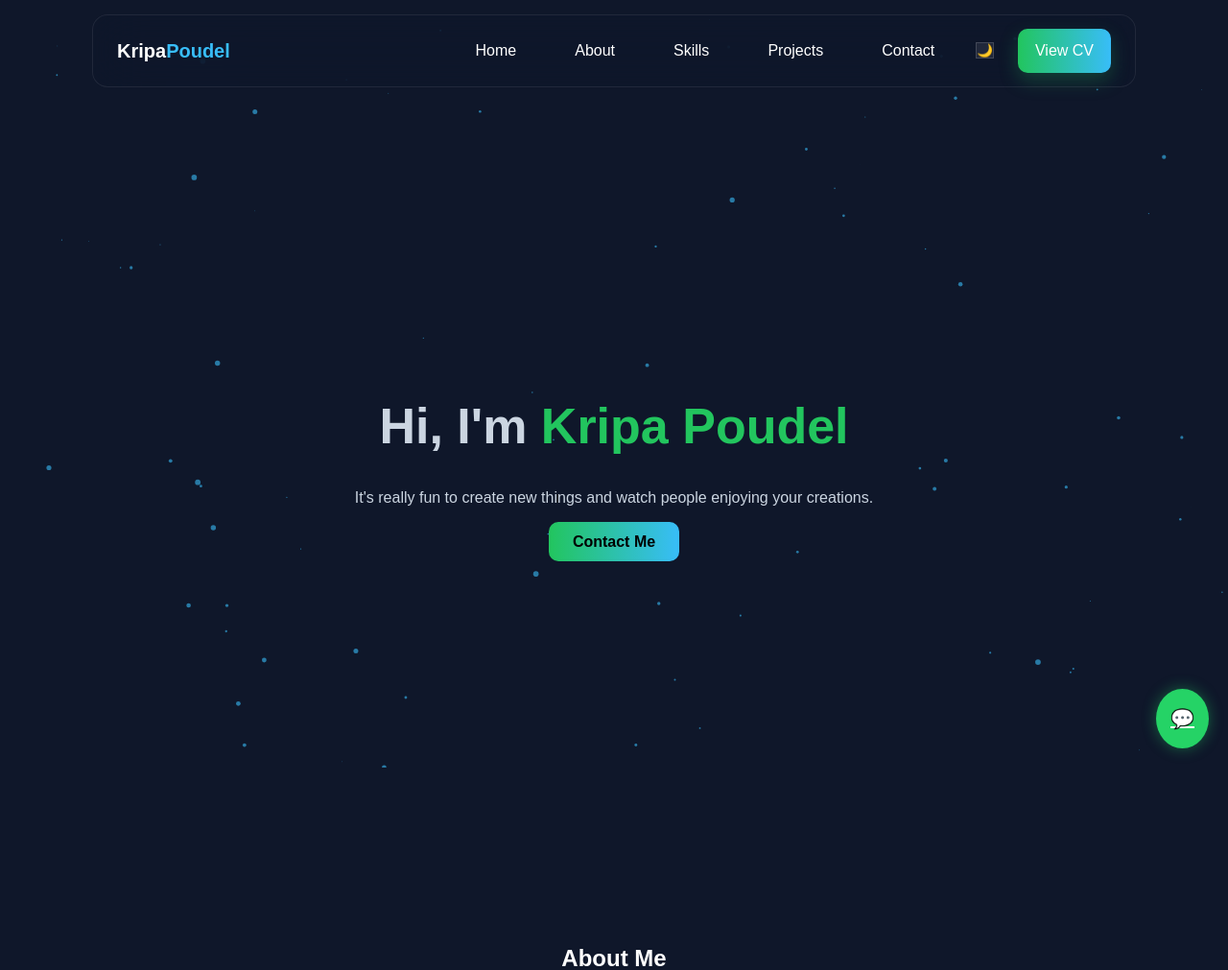
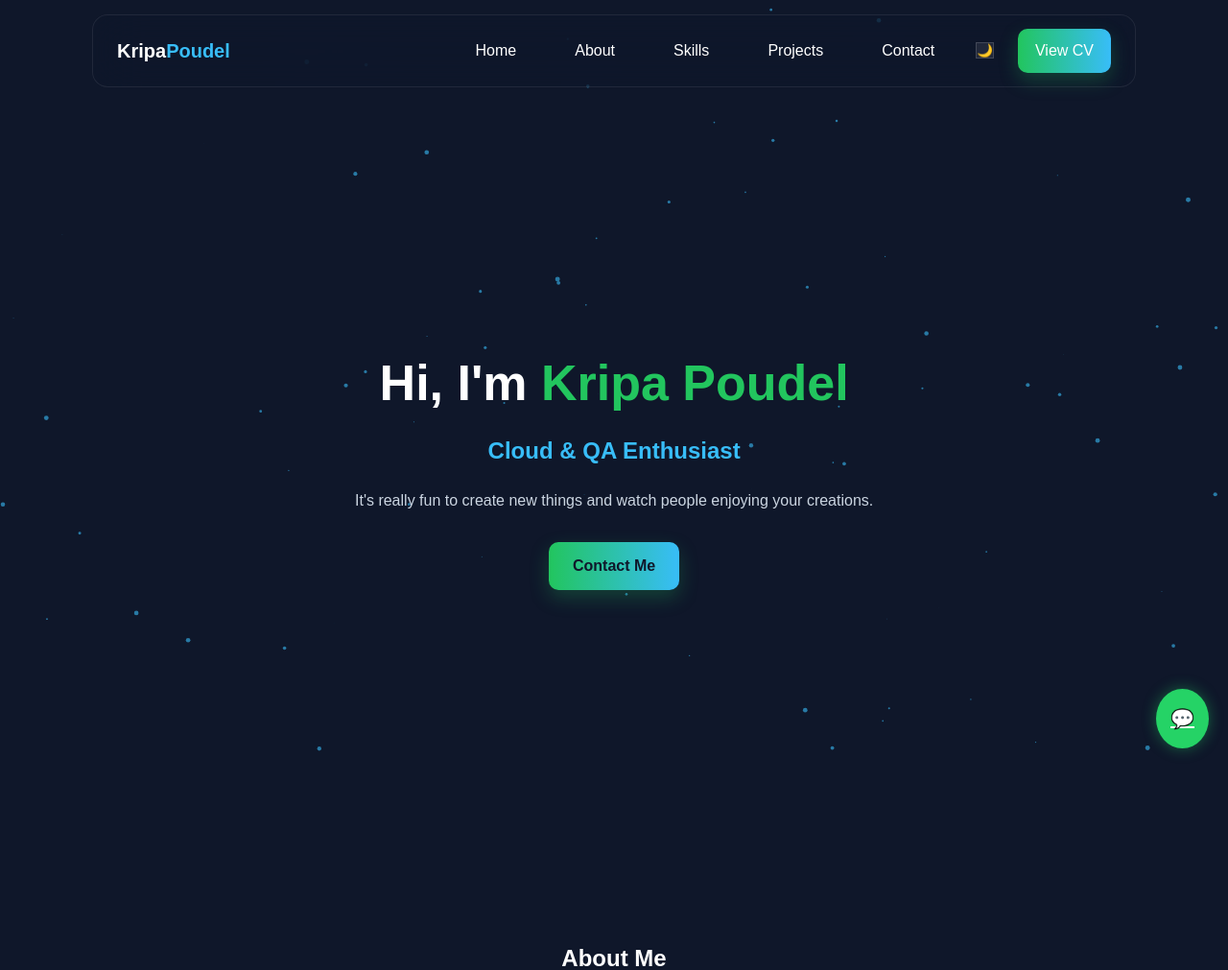
Before and after one commit to 363958/portfolio-, a Django app: page / in a window 1280 px wide. Shown: the top 1011 px of the page at 96% size. Run offline with Django 5.2, Linux system fonts and the light colour scheme.

Commit message:
full update

```diff
--- a/static/css/style.css
+++ b/static/css/style.css
@@ -205,41 +205,109 @@ background: var(--navbar-bg);
     align-items: center;
     text-align: center;
     padding: 0 20px;
-     color: var(--muted-text);
+
+    /* FIX: use theme system instead of fixed color */
+    color: var(--text-color);
+
+    overflow: hidden;
 }
 
+/* ================= HERO ANIMATED ELEMENTS ================= */
+.hero h1,
+.hero h2,
+.hero p,
+.hero .btn {
+    transition: transform 0.4s ease, opacity 0.4s ease;
+    will-change: transform, opacity;
+}
+
+/* ================= TITLE ================= */
 .hero h1 {
     font-size: 52px;
+    color: var(--text-color);
 }
 
 .hero h1 span {
     color: #22c55e;
 }
 
+/* ================= SUBTITLE ================= */
 .hero h2 {
     color: #38bdf8;
     margin-top: 10px;
 }
 
+/* ================= PARAGRAPH ================= */
 .hero p {
     max-width: 600px;
     margin: 20px auto;
-    color: #cbd5e1;
+
+    /* FIX: theme-aware muted text */
+    color: var(--muted-text);
+}
+
+/* ================= BUTTON ================= */
+.hero .btn {
+    display: inline-block;
+    margin-top: 10px;
 }
 
 /* ================= BUTTON ================= */
 .btn {
+    display: inline-block;
     padding: 12px 25px;
+
     background: linear-gradient(90deg, #22c55e, #38bdf8);
     border-radius: 10px;
+
     text-decoration: none;
-    color: black;
-    font-weight: bold;
-    transition: 0.3s;
+    font-weight: 700;
+
+    /* FIX: theme safe text color */
+    color: #0f172a;
+
+    transition: all 0.3s ease;
+
+    /* better interaction feel */
+    position: relative;
+    overflow: hidden;
+
+    box-shadow: 0 8px 20px rgba(34, 197, 94, 0.25);
 }
 
+/* ================= HOVER ================= */
 .btn:hover {
-    transform: translateY(-3px);
+    transform: translateY(-4px) scale(1.03);
+    box-shadow: 0 12px 30px rgba(56, 189, 248, 0.35);
+}
+
+/* ================= CLICK FEEDBACK ================= */
+.btn:active {
+    transform: translateY(-1px) scale(0.98);
+}
+
+/* ================= OPTIONAL SHINE EFFECT ================= */
+.btn::after {
+    content: "";
+    position: absolute;
+    top: 0;
+    left: -100%;
+
+    width: 100%;
+    height: 100%;
+
+    background: linear-gradient(
+        120deg,
+        transparent,
+        rgba(255,255,255,0.3),
+        transparent
+    );
+
+    transition: 0.5s;
+}
+
+.btn:hover::after {
+    left: 100%;
 }
 
 /* ================= SECTIONS ================= */
--- a/static/js/main.js
+++ b/static/js/main.js
@@ -1,3 +1,4 @@
+
 /* ================= MENU TOGGLE ================= */
 function toggleMenu() {
     const nav = document.getElementById("navLinks");
@@ -17,26 +18,28 @@ function toggleTheme() {
 }
 
 /* ================= LOAD SAVED THEME ================= */
-window.addEventListener("load", function () {
-    if (localStorage.getItem("theme") === "light") {
+window.addEventListener("DOMContentLoaded", () => {
+    const savedTheme = localStorage.getItem("theme");
+
+    if (savedTheme === "light") {
         document.body.classList.add("light-mode");
     }
 });
 
-/* ================= SCROLL SPY ================= */
+/* ================= SCROLL HANDLER (OPTIMIZED) ================= */
+window.addEventListener("scroll", () => {
+
+    /* ===== SCROLL SPY ===== */
     const sections = document.querySelectorAll("section");
     const navLinksSpy = document.querySelectorAll(".nav-link");
 
-window.addEventListener("scroll", () => {
-
     let current = "";
-    const scrollY = window.scrollY;
 
     sections.forEach(section => {
         const offset = section.offsetTop - 150;
         const height = section.offsetHeight;
 
-        if (scrollY >= offset && scrollY < offset + height) {
+        if (window.scrollY >= offset && window.scrollY < offset + height) {
             current = section.getAttribute("id");
         }
     });
@@ -48,38 +51,69 @@ window.addEventListener("scroll", () => {
             link.classList.add("active");
         }
     });
-});
 
-/* ================= SCROLL PROGRESS BAR ================= */
-window.addEventListener("scroll", () => {
+    /* ===== PROGRESS BAR ===== */
     const bar = document.getElementById("progressBar");
-    if (!bar) return;
 
+    if (bar) {
         const scrollTop = document.documentElement.scrollTop;
         const scrollHeight = document.documentElement.scrollHeight - document.documentElement.clientHeight;
         const scrolled = (scrollTop / scrollHeight) * 100;
 
         bar.style.width = scrolled + "%";
-});
+    }
 
-/* ================= NAVBAR SCROLL EFFECT ================= */
-window.addEventListener("scroll", function () {
+    /* ===== NAVBAR SCROLL EFFECT ===== */
     const navbar = document.getElementById("navbar");
-    if (!navbar) return;
 
+    if (navbar) {
         if (window.scrollY > 50) {
             navbar.classList.add("scrolled");
         } else {
             navbar.classList.remove("scrolled");
         }
+    }
+
+    /* ===== HERO SCROLL ANIMATION ===== */
+    const hero = document.querySelector(".hero");
+
+    if (hero) {
+        const rect = hero.getBoundingClientRect();
+        const progress = Math.min(Math.max(-rect.top / window.innerHeight, 0), 1);
+
+        const title = document.querySelector(".hero-title");
+        const subtitle = document.querySelector(".hero-subtitle");
+        const text = document.querySelector(".hero-text");
+        const btn = document.querySelector(".hero-btn");
+
+        if (title) {
+            title.style.transform = `translateY(${progress * -80}px) scale(${1 - progress * 0.15})`;
+            title.style.opacity = 1 - progress;
+        }
+
+        if (subtitle) {
+            subtitle.style.transform = `translateY(${progress * -120}px)`;
+            subtitle.style.opacity = 1 - progress;
+        }
+
+        if (text) {
+            text.style.transform = `translateY(${progress * -150}px)`;
+            text.style.opacity = 1 - progress;
+        }
+
+        if (btn) {
+            btn.style.transform = `translateY(${progress * -180}px)`;
+            btn.style.opacity = 1 - progress;
+        }
+    }
 });
 
-/* ================= SCROLL REVEAL ANIMATION ================= */
+/* ================= SCROLL REVEAL ================= */
+function revealOnScroll() {
     const revealElements = document.querySelectorAll(
         ".reveal, .reveal-left, .reveal-right"
     );
 
-function revealOnScroll() {
     const windowHeight = window.innerHeight;
 
     revealElements.forEach(el => {
@@ -92,7 +126,7 @@ function revealOnScroll() {
 }
 
 window.addEventListener("scroll", revealOnScroll);
-window.addEventListener("load", revealOnScroll);
+window.addEventListener("DOMContentLoaded", revealOnScroll);
 
 /* ================= CONTACT FORM (DJANGO SAFE) ================= */
 const form = document.getElementById("contactForm");
@@ -141,6 +175,8 @@ if (form) {
 window.addEventListener("scroll", () => {
     const navbar = document.querySelector(".navbar");
 
+    if (!navbar) return;
+
     if (window.scrollY > 50) {
         navbar.classList.add("scrolled");
     } else {
@@ -150,21 +186,23 @@ window.addEventListener("scroll", () => {
 
 /* ================= CV MODAL ================= */
 function openCVModal() {
-    document.getElementById("cvModal").style.display = "flex";
+    const modal = document.getElementById("cvModal");
+    if (modal) modal.style.display = "flex";
 }
 
 function closeCVModal() {
-    document.getElementById("cvModal").style.display = "none";
+    const modal = document.getElementById("cvModal");
+    if (modal) modal.style.display = "none";
 }
 
-window.onclick = function (event) {
-    let modal = document.getElementById("cvModal");
-    if (event.target === modal) {
+window.addEventListener("click", function (event) {
+    const modal = document.getElementById("cvModal");
+    if (modal && event.target === modal) {
         modal.style.display = "none";
     }
-};
+});
 
-/* ================= PARTICLE BACKGROUND (FIXED - NO DUPLICATES) ================= */
+/* ================= PARTICLE SYSTEM (SAFE FIXED) ================= */
 const canvas = document.getElementById("particleCanvas");
 
 if (canvas) {
@@ -181,9 +219,13 @@ if (canvas) {
 
     class Particle {
         constructor() {
+            this.reset();
+        }
+
+        reset() {
             this.x = Math.random() * canvas.width;
             this.y = Math.random() * canvas.height;
-            this.size = Math.random() * 3;
+            this.size = Math.random() * 2.5;
             this.speedX = Math.random() * 0.5 - 0.25;
             this.speedY = Math.random() * 0.5 - 0.25;
         }
@@ -192,10 +234,10 @@ if (canvas) {
             this.x += this.speedX;
             this.y += this.speedY;
 
-            if (this.x < 0) this.x = canvas.width;
-            if (this.x > canvas.width) this.x = 0;
-            if (this.y < 0) this.y = canvas.height;
-            if (this.y > canvas.height) this.y = 0;
+            if (this.x < 0 || this.x > canvas.width ||
+                this.y < 0 || this.y > canvas.height) {
+                this.reset();
+            }
         }
 
         draw() {
--- a/templates/home.html
+++ b/templates/home.html
@@ -3,27 +3,33 @@
 
 {% block content %}
 
-
-
+<!-- ================= HERO ================= -->
 <section id="home" class="hero">
 
-    <div class="hero-content">
+    <div class="hero-content hero-animate">
 
-        <h1>Hi, I'm <span>Kripa Poudel</span></h1>
+        <h1 class="hero-title">
+            Hi, I'm <span>Kripa Poudel</span>
+        </h1>
 
+        <h2 class="hero-subtitle">
+            Cloud & QA Enthusiast
+        </h2>
 
-        <p>
+        <p class="hero-text">
             It's really fun to create new things and watch people enjoying your creations.
         </p>
 
-        <a href="#contact" class="btn">Contact Me</a>
+        <a href="#contact" class="btn hero-btn">
+            Contact Me
+        </a>
 
     </div>
 
 </section>
 
-<!-- ABOUT -->
-<section id="about" class="section">
+<!-- ================= ABOUT ================= -->
+<section id="about" class="section reveal">
 
     <h2>About Me</h2>
 
@@ -34,12 +40,13 @@
 
 </section>
 
-<!-- SKILLS -->
-<section id="skills" class="section">
+<!-- ================= SKILLS ================= -->
+<section id="skills" class="section reveal">
 
     <h2>Skills</h2>
 
     <div class="skills-grid">
+
         <span>Python</span>
         <span>Django</span>
         <span>HTML</span>
@@ -48,12 +55,13 @@
         <span>MySQL</span>
         <span>Cloud</span>
         <span>QA Testing</span>
+
     </div>
 
 </section>
 
-<!-- PROJECTS -->
-<section id="projects" class="section">
+<!-- ================= PROJECTS ================= -->
+<section id="projects" class="section reveal">
 
     <h2>Projects</h2>
 
@@ -73,8 +81,8 @@
 
 </section>
 
-<!-- CONTACT -->
-<section id="contact" class="section">
+<!-- ================= CONTACT ================= -->
+<section id="contact" class="section reveal">
 
     <h2>Contact Me</h2>
 
@@ -86,21 +94,22 @@
         <textarea name="message" placeholder="Your Message" required></textarea>
 
         <button type="submit">Send Message</button>
+
     </form>
 
 </section>
 
-<!-- FOOTER -->
+<!-- ================= FOOTER ================= -->
 <footer>
     <p>© 2026 Kripa Poudel | Built with Django</p>
 </footer>
 
-<!-- WHATSAPP -->
+<!-- ================= WHATSAPP ================= -->
 <a class="whatsapp" href="https://wa.me/9779843677123" target="_blank">
     💬
 </a>
 
-<!-- POPUP -->
+<!-- ================= POPUP ================= -->
 <div id="popup" class="popup" style="display:none;">
     ✅ Message sent successfully!
 </div>
```
Lines whose indentation alone changed are shown as unchanged.
